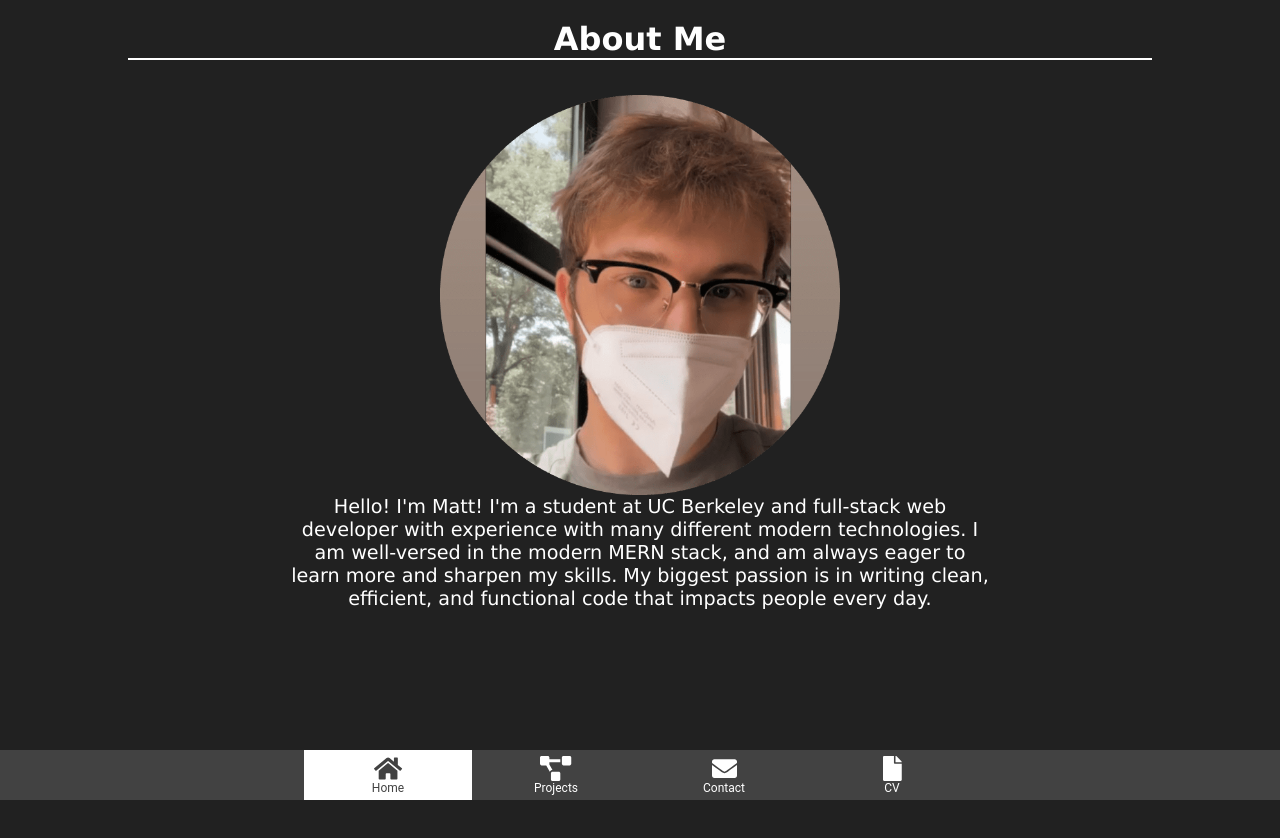
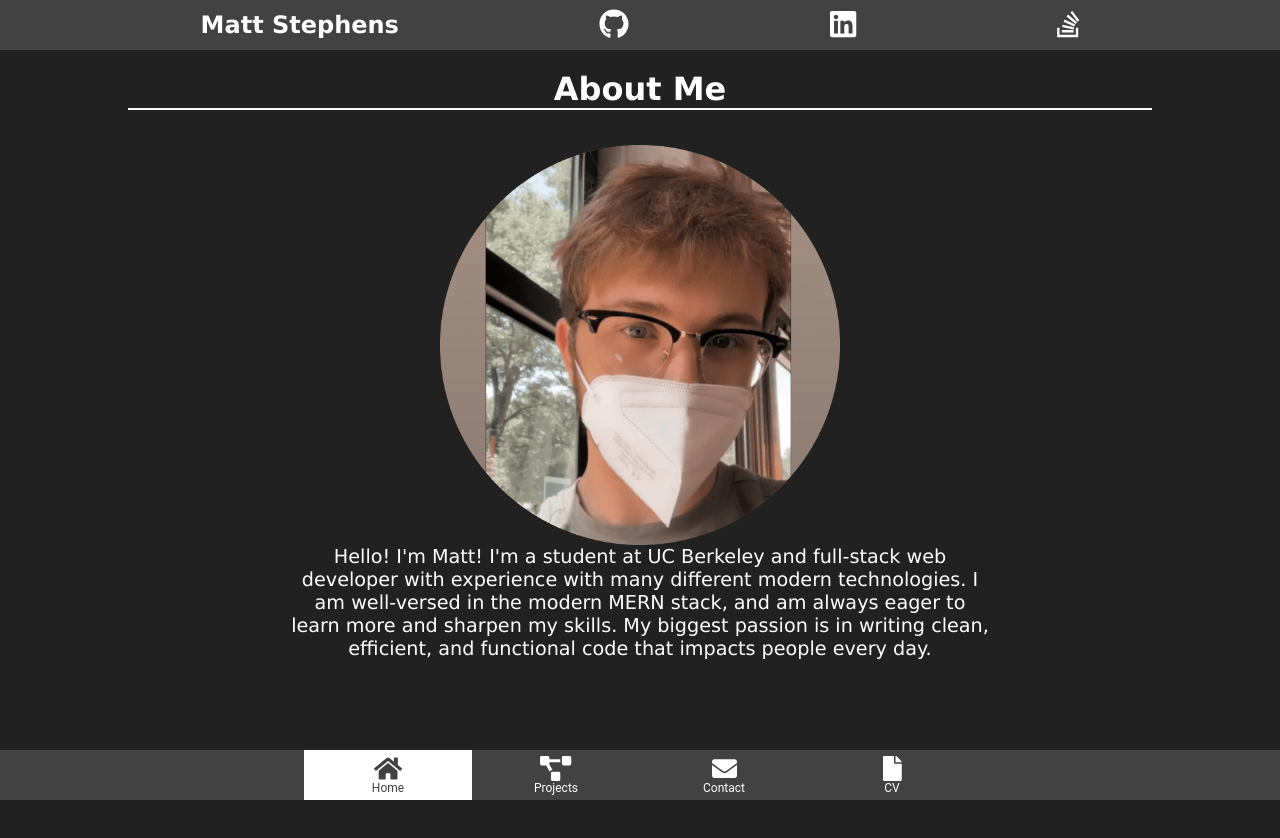
Before and after one commit to mstephen19/react-portfolio, a React (Create React App) app: page / in a window 1280 px wide. Shown: the top 838 px of the page. Before the commit the page ends 800 px from the top, so only its background shows below. Built offline with nearby package versions, Linux system fonts and the light colour scheme.

Commit message:
Create header

```diff
--- a/package.json
+++ b/package.json
@@ -19,6 +19,7 @@
     "@testing-library/react": "^11.1.0",
     "@testing-library/user-event": "^12.1.10",
     "antd": "^4.17.1",
+    "devicon-react-svg": "^0.2.3",
     "emailjs-com": "^3.2.0",
     "install": "^0.13.0",
     "npm": "^8.1.4",
--- a/src/App.js
+++ b/src/App.js
@@ -4,6 +4,8 @@ import Home from './Pages/Home';
 import Projects from './Pages/Projects';
 import Contact from './Pages/Contact';
 import CV from './Pages/CV';
+import { Github, Linkedin, StackOverflow } from './Icons';
+import { v4 as uuidv4 } from 'uuid';
 
 export const PageContext = createContext();
 
@@ -32,8 +34,51 @@ function App() {
     localStorage.setItem('curr', JSON.stringify(currentPage));
   };
 
+  const theIcons = [
+    {
+      icon: <Github />,
+      link: 'https://github.com/mstephen19/',
+    },
+    {
+      icon: <Linkedin />,
+      link: 'https://www.linkedin.com/in/mstephen19/',
+    },
+    {
+      icon: <StackOverflow />,
+      link: 'https://stackoverflow.com/users/16521381/mstephen19',
+    },
+  ];
   return (
     <PageContext.Provider value={{ currentPage, handleNav }}>
+      <div
+        style={{
+          width: '100vw',
+          height: '50px',
+          display: 'flex',
+          justifyContent: 'space-evenly',
+          alignItems: 'center',
+          background: '#424242',
+          color: 'white',
+          position: 'fixed',
+          top: '0px',
+          zIndex: '666',
+        }}
+      >
+        <h2>Matt Stephens</h2>
+        {theIcons.map(({ icon, link }) => {
+          return (
+            <a
+              href={link}
+              rel='noreferrer'
+              target='_blank'
+              style={{ color: 'white', fontSize: '30px' }}
+              key={uuidv4()}
+            >
+              {icon}
+            </a>
+          );
+        })}
+      </div>
       {renderContent()}
       <NavContainer />
     </PageContext.Provider>
--- a/src/Pages/PageComponents/PageContainer.js
+++ b/src/Pages/PageComponents/PageContainer.js
@@ -13,6 +13,7 @@ export default function PageContainer(props) {
         height: '100vh',
         width: '100vw',
         textAlign: 'center',
+        marginTop: '50px',
       }}
       className={props.comeIn && 'come-in'}
     >
```
Also changed, not shown: src/Header/Header.js (added, +41 -0 lines), 1 other file (tests, documents, lock files or other folders).
